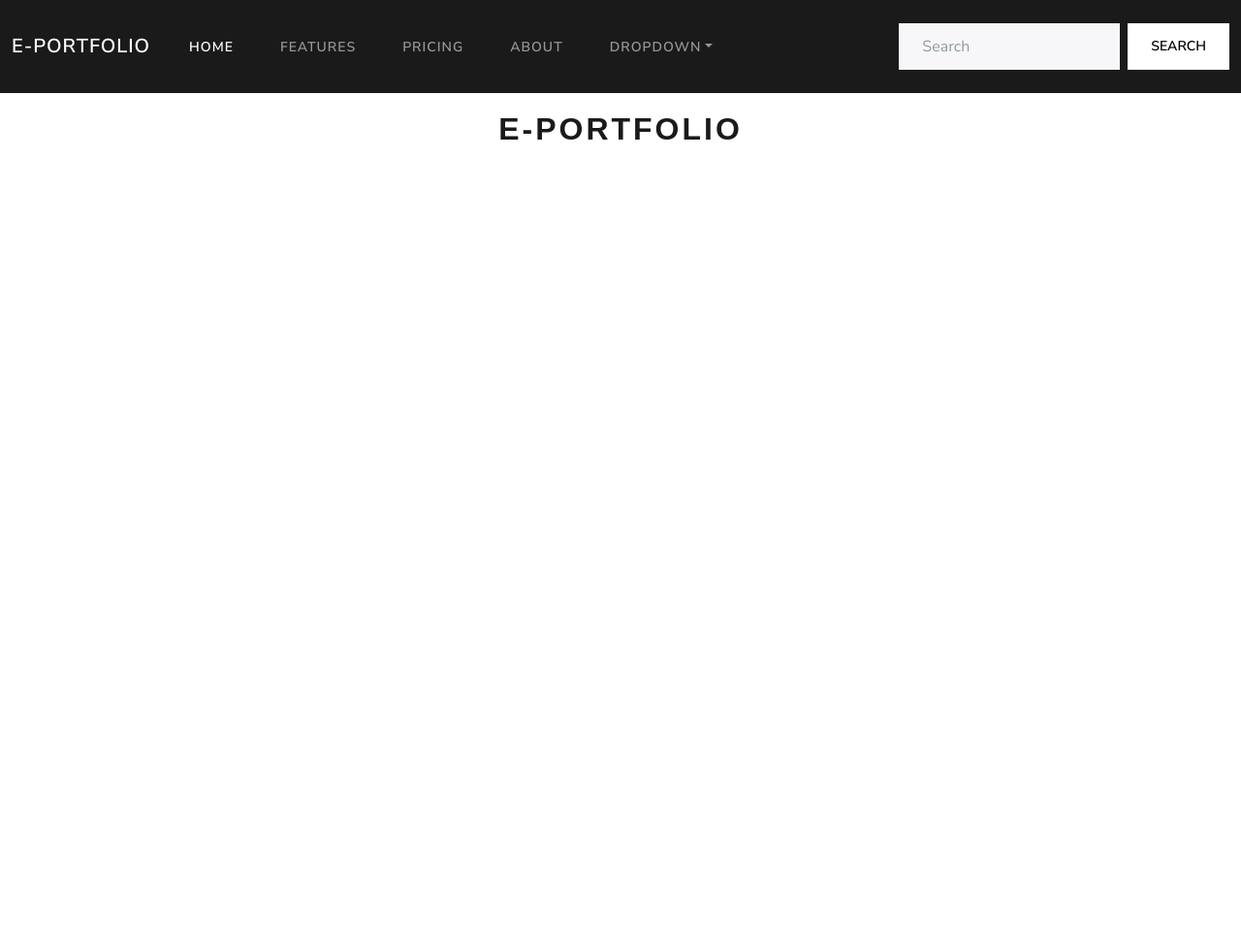
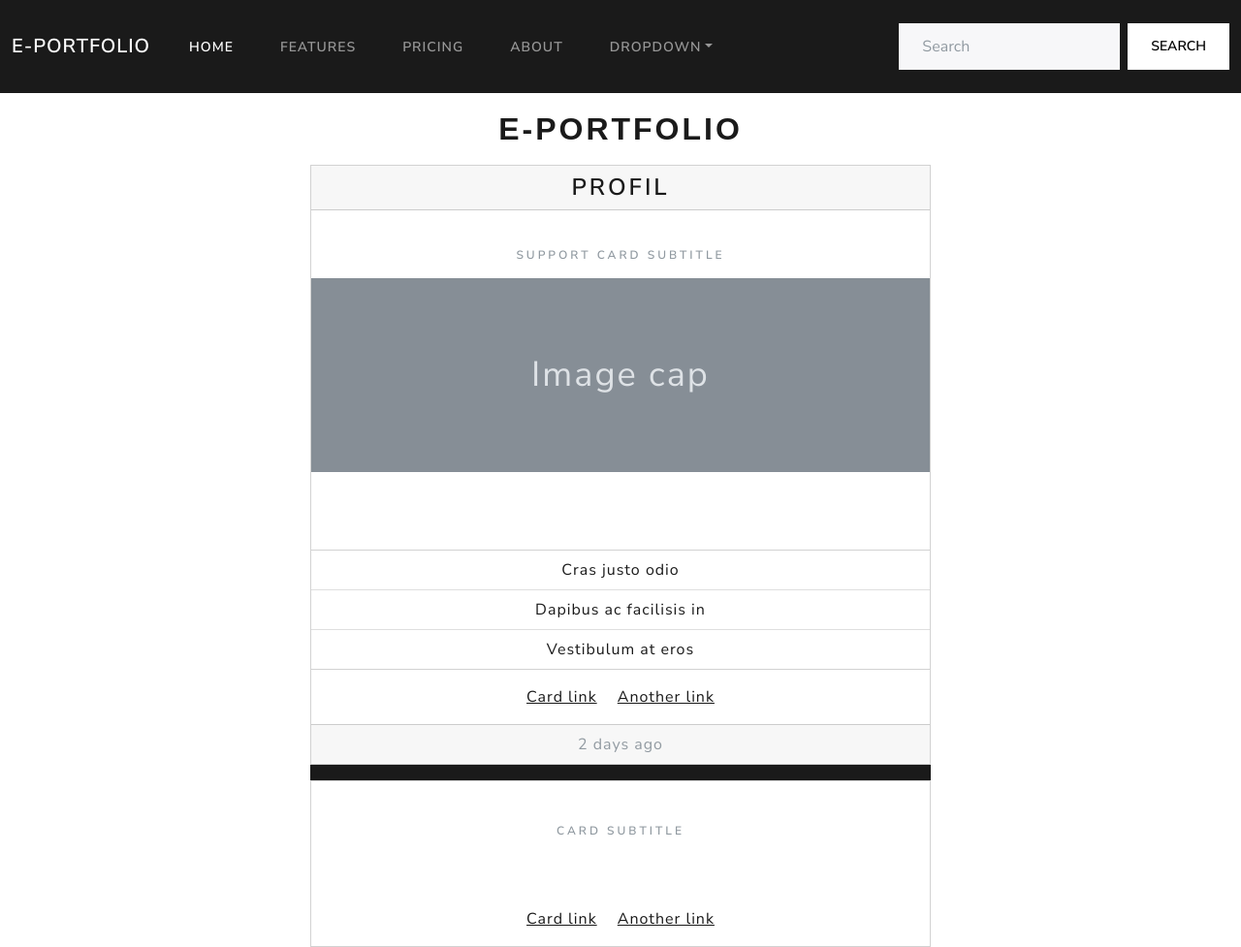
Before and after one commit to Holo-Prism/SAE14, a Symfony app: template templates/home/index.html.twig in a window 1280 px wide. Shown: the whole page at 97% size. Before the commit the page ends 144 px from the top, so only its background shows below. Run offline with Twig, Linux system fonts and the light colour scheme; the template is opened without the code that fills it, so the values that code supplies are empty; some libraries are stand-ins or nearby versions.

Commit message:
Update index.html.twig

```diff
--- a/templates/home/index.html.twig
+++ b/templates/home/index.html.twig
@@ -12,7 +12,43 @@
     <CENTER><h1>E-Portfolio</h1></CENTER>
 </div>
 
+<CENTER><div class="col-sm-6 bg-primary text-white">
 
-</div>
+  <div class="card mb-3">
+    <h3 class="card-header text-primary">Profil</h3>
+    <div class="card-body">
+      <h5 class="card-title">Special title treatment</h5>
+      <h6 class="card-subtitle text-muted">Support card subtitle</h6>
+    </div>
+    <svg xmlns="http://www.w3.org/2000/svg" class="d-block user-select-none" width="100%" height="200" aria-label="Placeholder: Image cap" focusable="false" role="img" preserveAspectRatio="xMidYMid slice" viewBox="0 0 318 180" style="font-size:1.125rem;text-anchor:middle">
+      <rect width="100%" height="100%" fill="#868e96"></rect>
+      <text x="50%" y="50%" fill="#dee2e6" dy=".3em">Image cap</text>
+    </svg>
+    <div class="card-body">
+      <p class="card-text">Some quick example text to build on the card title and make up the bulk of the card's content.</p>
+    </div>
+    <ul class="list-group list-group-flush">
+      <li class="list-group-item">Cras justo odio</li>
+      <li class="list-group-item">Dapibus ac facilisis in</li>
+      <li class="list-group-item">Vestibulum at eros</li>
+    </ul>
+    <div class="card-body">
+      <a href="#" class="card-link">Card link</a>
+      <a href="#" class="card-link">Another link</a>
+    </div>
+    <div class="card-footer text-muted">
+      2 days ago
+    </div>
+  </div>
+  <div class="card">
+    <div class="card-body">
+      <h4 class="card-title">Card title</h4>
+      <h6 class="card-subtitle mb-2 text-muted">Card subtitle</h6>
+      <p class="card-text">Some quick example text to build on the card title and make up the bulk of the card's content.</p>
+      <a href="#" class="card-link">Card link</a>
+      <a href="#" class="card-link">Another link</a>
+    </div>
+  </div>
+</div></CENTER>
 
 {% endblock %}
```
